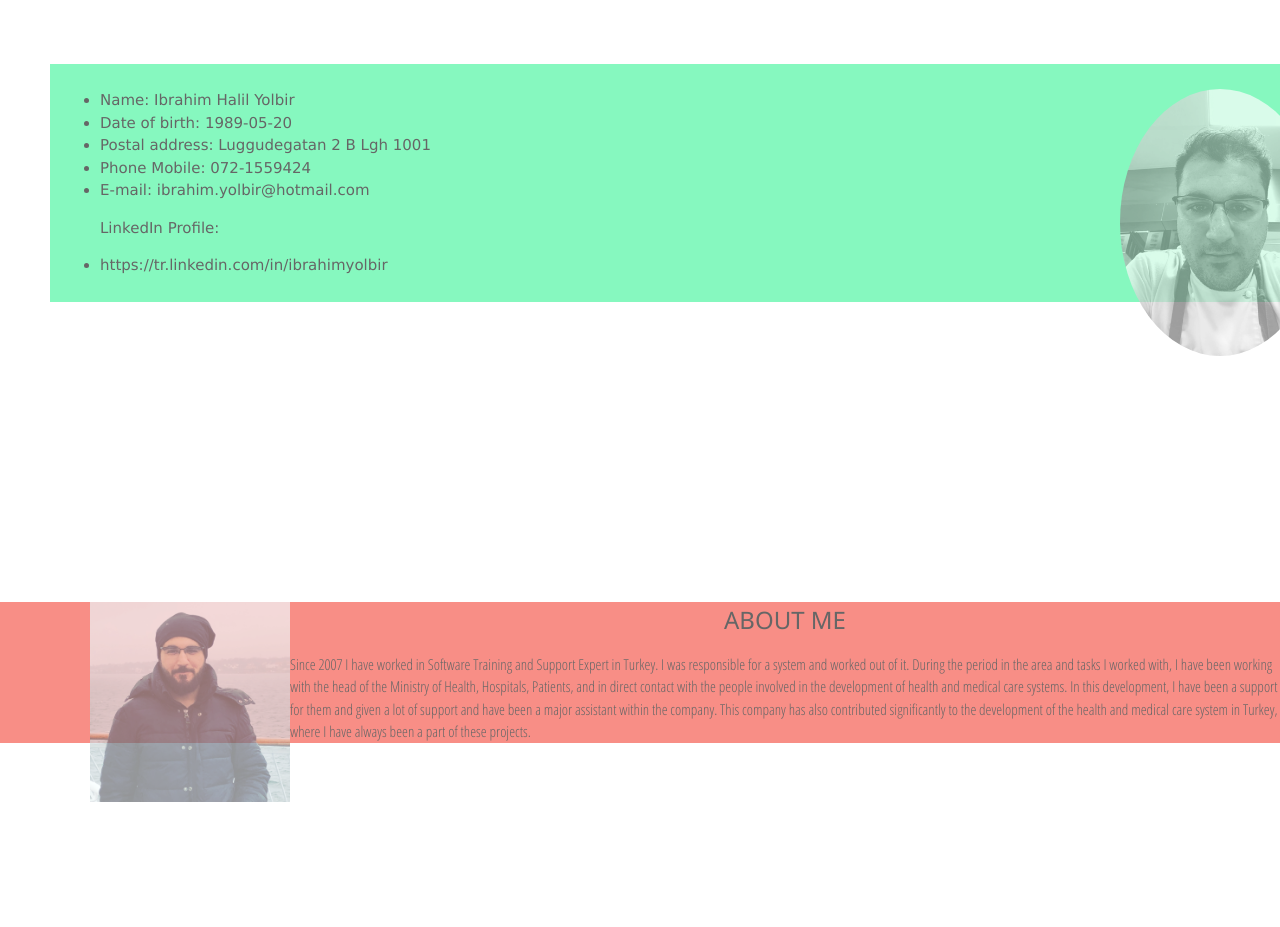
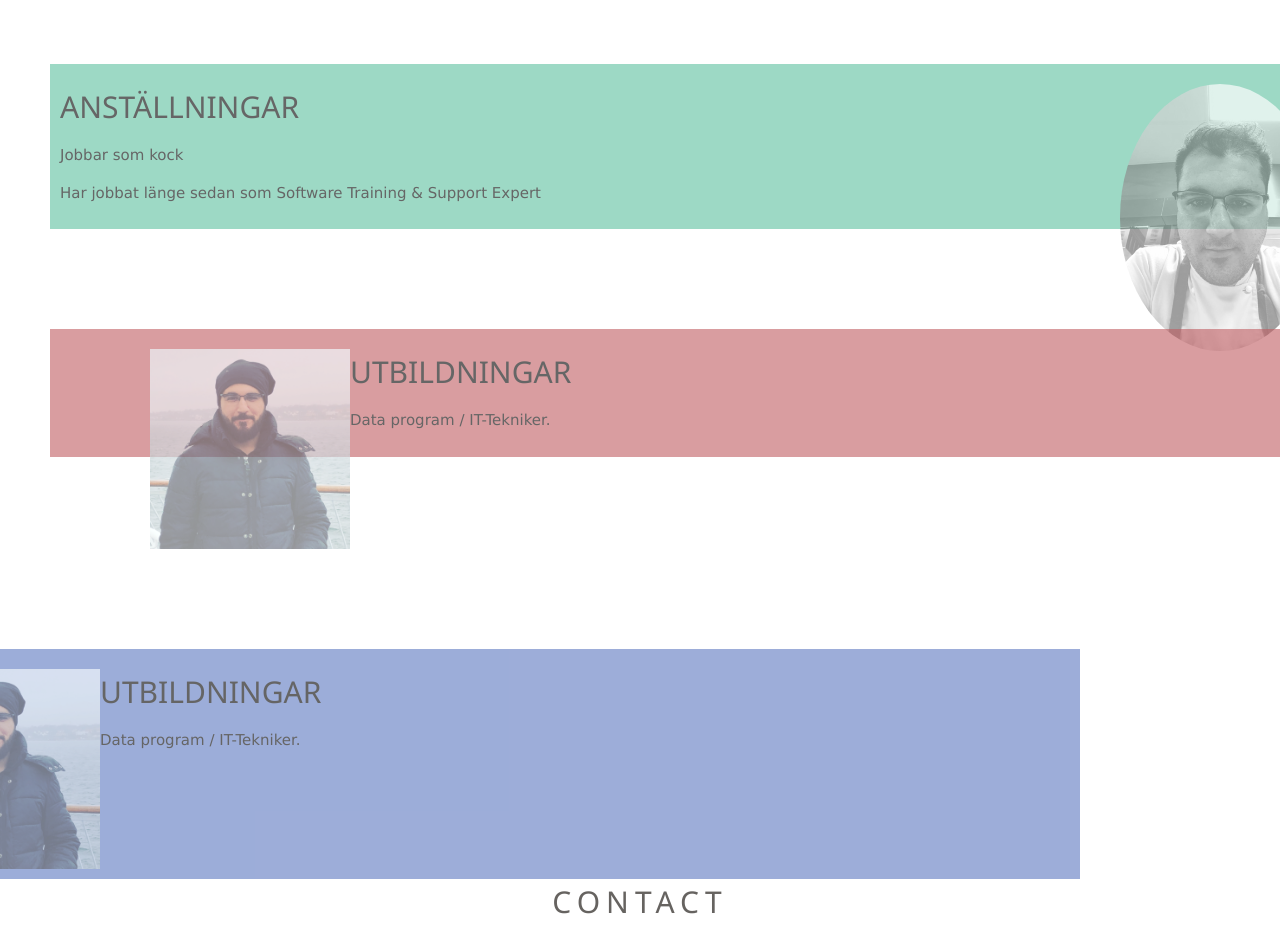
Before and after one commit to ibrahimyolbir/personel_webside, a plain HTML site: page index.html in a window 1280 px wide. Shown: the part 460-1387 px from the top of the page. Drawn offline with nearby package versions, Linux system fonts and the light colour scheme.

Commit message:
Strukture edited

```diff
--- a/index.html
+++ b/index.html
@@ -42,33 +42,34 @@
       </section>
   </main>
    <!-- The About Section -->
-   <main class="kb">
+   <main class="kb" style="background-color:rgb(92, 192, 159)">
        <section>
             <article>
                     <img src="ibo2.jpg" alt="mypicture" style="float:right;width:200px;height:auto; border-radius: 50%;";>
-                    <nav>
-                        <ul>
-                            <li>Name: Ibrahim Halil Yolbir</li>
-                            <li>Date of birth: 1989-05-20</li>
-                            <li>Postal address: Luggudegatan 2 B Lgh 1001</li>
-                            <li>Phone Mobile: 072-1559424</li>
-                            <li>E-mail: ibrahim.yolbir@hotmail.com</li>
-                            <p>LinkedIn Profile:</p>
-                            <li>https://tr.linkedin.com/in/ibrahimyolbir</li>
-                        </ul>
-                    </nav>
+                    <h2>ANSTÄLLNINGAR</h2>
+                    <p>Jobbar som kock</p>
+                    <p>Har jobbat länge sedan som <span>Software Training & Support Expert</span></p>
                 </article>
        </section>
    </main>
-  <main class="about">
+  <main class="kb" style="background-color:rgb(192, 92, 97)">
       <section>
           <article>
               <img src="ibo.jpg" alt="mypicture" style="float:left;width:200px;height:auto";>
-            <h3 id="about" style="text-align:center">ABOUT ME</h3>
-                    <p>Since 2007 I have worked in Software Training and Support Expert in Turkey. I was responsible for a system and worked out of it. During the period in the area and tasks I worked with, I have been working with the head of the Ministry of Health, Hospitals, Patients, and in direct contact with the people involved in the development of health and medical care systems. In this development, I have been a support for them and given a lot of support and have been a major assistant within the company. This company has also contributed significantly to the development of the health and medical care system in Turkey, where I have always been a part of these projects. </p>
+              <h2>UTBILDNINGAR</h2>
+              <p>Data program / IT-Tekniker.</p>
                 </article>
       </section>
   </main>
+  <main class="kb" style="background-color:rgb(92, 119, 192);float:right">
+        <section>
+            <article>
+                <img src="ibo.jpg" alt="mypicture" style="float:left;width:200px;height:auto";>
+                <h2>UTBILDNINGAR</h2>
+                <p>Data program / IT-Tekniker.</p>
+                  </article>
+        </section>
+    </main>
   <!-- The Contact Section -->
 <main id="contact">
     <section>
--- a/style.css
+++ b/style.css
@@ -167,7 +167,6 @@ img {
     font-family: 'Open Sans Condensed', sans-serif;
     margin-bottom: 300px;
     margin-top: 300px;
-    background-color: #f44336;
     opacity: 0.60;
     width: 100%;
 }
```
